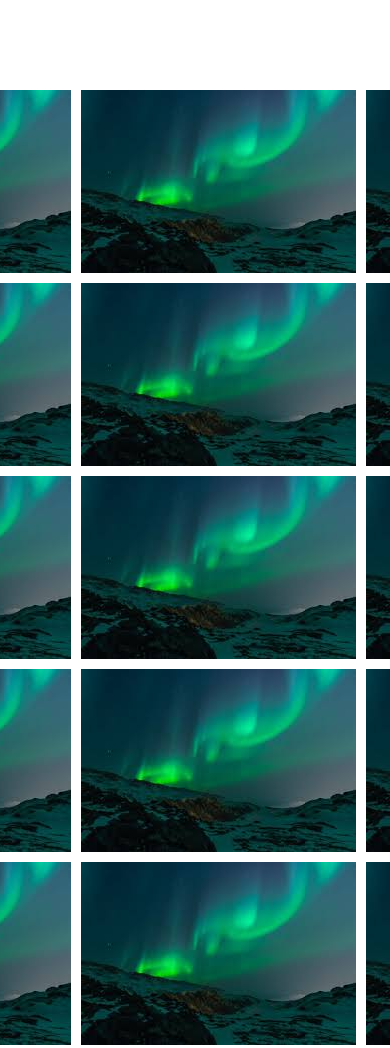
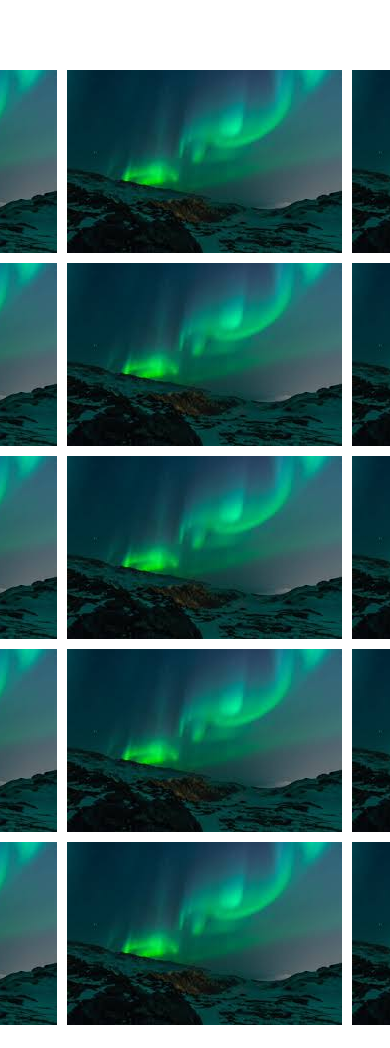
Before and after one commit to CCA-3/FKF, a plain HTML site: page index.html in a window 390 px wide. Shown: the part 3319-4367 px from the top of the page. Drawn offline with nearby package versions, Linux system fonts and the light colour scheme.

Commit message:
Update style.css

```diff
--- a/css/style.css
+++ b/css/style.css
@@ -93,7 +93,7 @@
 }
 
 #pictures{
-  padding: 150px 150px;
+    padding: 0 150px 20px;
 }
 
 .parent {
@@ -216,7 +216,7 @@ footer{
     text-align: center;
   }
   #pictures{
-    padding: 40px 80px;
+      padding: 20px 150px;
   }
   .parent {
     width: 120%;
```
